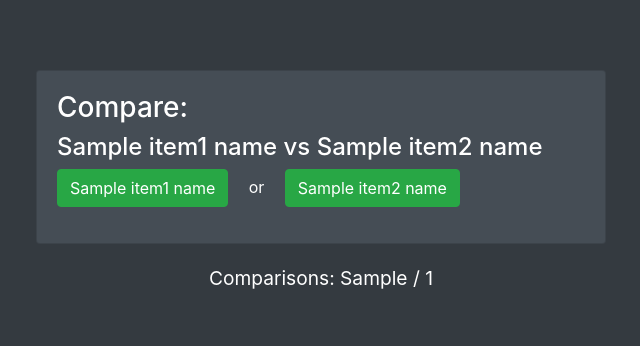
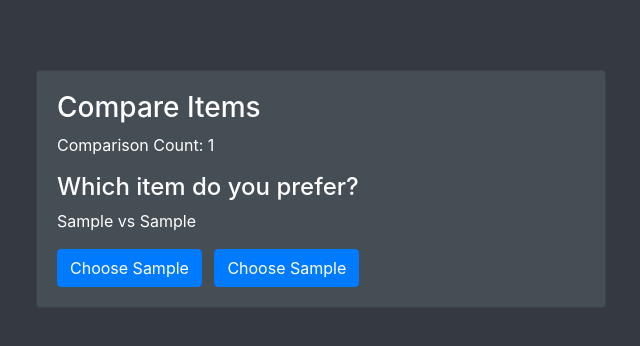
Before and after one commit to mckayc/elosimplecomparison, a Flask app: template templates/compare.html in a window 1280 px wide. Shown: the top 346 px of the page, without its empty margins (319-959 px from the left). Run offline with Flask 3, Linux system fonts and the light colour scheme; the template is opened without the code that fills it: most values are stand-ins (such as "Sample title", 1, 10 or a date in 2020); some libraries are stand-ins or nearby versions.

Commit message:
add features

```diff
--- a/app.py
+++ b/app.py
@@ -1,155 +1,103 @@
-from flask import Flask, render_template, request, redirect, url_for
+from flask import Flask, render_template, request, redirect, url_for, jsonify
+from datetime import datetime
 import sqlite3
-import itertools
-import random
-from datetime import datetime
 
 app = Flask(__name__)
-app.config['SECRET_KEY'] = 'your_secret_key'
+DATABASE = 'elo.db'
 
-# SQLite database connection
-conn = sqlite3.connect('db/elo.db', check_same_thread=False)
-c = conn.cursor()
-
-# Create table if not exists
-c.execute('''CREATE TABLE IF NOT EXISTS items (
-                id INTEGER PRIMARY KEY AUTOINCREMENT,
-                name TEXT NOT NULL,
-                timestamp TEXT DEFAULT CURRENT_TIMESTAMP,
+# Helper function to initialize database and tables
+def initialize_database():
+    with sqlite3.connect(DATABASE) as conn:
+        cursor = conn.cursor()
+        cursor.execute('''
+            CREATE TABLE IF NOT EXISTS items (
+                id INTEGER PRIMARY KEY,
+                name TEXT NOT NULL UNIQUE,
                 score INTEGER DEFAULT 1000,
                 wins INTEGER DEFAULT 0,
                 losses INTEGER DEFAULT 0
-            )''')
-conn.commit()
+            )
+        ''')
+        cursor.execute('''
+            CREATE TABLE IF NOT EXISTS comparisons (
+                id INTEGER PRIMARY KEY,
+                item1_id INTEGER,
+                item2_id INTEGER,
+                winner_id INTEGER,
+                timestamp TEXT,
+                FOREIGN KEY (item1_id) REFERENCES items (id),
+                FOREIGN KEY (item2_id) REFERENCES items (id),
+                FOREIGN KEY (winner_id) REFERENCES items (id)
+            )
+        ''')
+        conn.commit()
 
-# Function to calculate total number of comparisons
-def calculate_total_comparisons(num_items):
-    if num_items < 2:
-        return 0
-    return int(num_items * (num_items - 1) / 2)
+# Route to fetch comparison count
+@app.route('/get_comparison_count')
+def get_comparison_count():
+    with sqlite3.connect(DATABASE) as conn:
+        cursor = conn.cursor()
+        cursor.execute('SELECT COUNT(*) FROM comparisons')
+        comparison_count = cursor.fetchone()[0]
+    return jsonify({'comparison_count': comparison_count})
 
-@app.route('/')
-def index():
-    return render_template('index.html')
+# Route to display compare page
+@app.route('/compare', methods=['GET', 'POST'])
+def compare():
+    if request.method == 'GET':
+        with sqlite3.connect(DATABASE) as conn:
+            cursor = conn.cursor()
+            cursor.execute('SELECT * FROM items ORDER BY RANDOM() LIMIT 2')
+            items = cursor.fetchall()
+            if len(items) == 2:
+                return render_template('compare.html', item1=items[0], item2=items[1])
+            else:
+                return render_template('compare.html', item1=None, item2=None)
 
-@app.route('/compare', methods=['POST'])
-def compare():
-    items = request.form['items'].strip().split('\n')
+    elif request.method == 'POST':
+        item1_id = request.form['item1_id']
+        item2_id = request.form['item2_id']
+        winner_id = request.form['winner_id']
+        timestamp = datetime.now().strftime('%Y-%m-%d %H:%M:%S')
 
-    # Clear existing items before adding new ones for a fresh session
-    c.execute("DELETE FROM items")
-    conn.commit()
+        with sqlite3.connect(DATABASE) as conn:
+            cursor = conn.cursor()
+            cursor.execute('INSERT INTO comparisons (item1_id, item2_id, winner_id, timestamp) VALUES (?, ?, ?, ?)',
+                           (item1_id, item2_id, winner_id, timestamp))
+            conn.commit()
 
-    timestamp = datetime.now().strftime('%Y-%m-%d %H:%M:%S')
+        return redirect(url_for('compare'))
 
-    for item in items:
-        c.execute("INSERT INTO items (name, timestamp) VALUES (?, ?)", (item, timestamp))
-    conn.commit()
-
-    # Redirect to first comparison
-    return redirect(url_for('next_comparison'))
-
-@app.route('/compare/<int:item1_id>/<int:item2_id>', methods=['GET', 'POST'])
-def do_comparison(item1_id, item2_id):
-    if request.method == 'POST':
-        winner_id = int(request.form['winner'])
-        loser_id = item1_id if winner_id == item2_id else item2_id
-
-        update_elo(item1_id, item2_id, winner_id)
-
-        # Check if all comparisons are done, redirect to results if true
-        c.execute("SELECT COUNT(id) FROM items")
-        num_items = c.fetchone()[0]
-        total_comparisons = calculate_total_comparisons(num_items)
-
-        c.execute("SELECT COUNT(*) FROM (SELECT DISTINCT a.id, b.id FROM items a, items b WHERE a.id != b.id) AS pairs")
-        current_comparison = c.fetchone()[0]
-
-        if current_comparison >= total_comparisons:
-            return redirect(url_for('results', timestamp=request.args.get('timestamp')))
-
-        # Redirect to next comparison if more are needed
-        return redirect(url_for('next_comparison'))
-
-    c.execute("SELECT name FROM items WHERE id=?", (item1_id,))
-    item1_name = c.fetchone()[0]
-    c.execute("SELECT name FROM items WHERE id=?", (item2_id,))
-    item2_name = c.fetchone()[0]
-
-    # Get number of items for counter
-    c.execute("SELECT COUNT(id) FROM items")
-    num_items = c.fetchone()[0]
-
-    # Calculate total comparisons and current comparison count
-    total_comparisons = calculate_total_comparisons(num_items)
-
-    # Count completed comparisons
-    c.execute("SELECT COUNT(*) FROM (SELECT DISTINCT a.id, b.id FROM items a, items b WHERE a.id != b.id) AS pairs")
-    current_comparison = c.fetchone()[0] + 1
-
-    return render_template('compare.html', item1_id=item1_id, item2_id=item2_id,
-                           item1_name=item1_name, item2_name=item2_name,
-                           current_comparison=current_comparison, total_comparisons=total_comparisons)
-
-def update_elo(item1_id, item2_id, winner_id):
-    c.execute("SELECT score FROM items WHERE id=?", (item1_id,))
-    item1_score = c.fetchone()[0]
-    c.execute("SELECT score FROM items WHERE id=?", (item2_id,))
-    item2_score = c.fetchone()[0]
-
-    K = 32
-
-    if winner_id == item1_id:
-        S1 = 1
-        S2 = 0
-    else:
-        S1 = 0
-        S2 = 1
-
-    E1 = 1 / (1 + 10**((item2_score - item1_score) / 400))
-    E2 = 1 / (1 + 10**((item1_score - item2_score) / 400))
-
-    new_item1_score = item1_score + K * (S1 - E1)
-    new_item2_score = item2_score + K * (S2 - E2)
-
-    c.execute("UPDATE items SET score=?, wins=wins+?, losses=losses+? WHERE id=?",
-              (new_item1_score, S1, S2, item1_id))
-    c.execute("UPDATE items SET score=?, wins=wins+?, losses=losses+? WHERE id=?",
-              (new_item2_score, S2, S1, item2_id))
-    conn.commit()
-
-@app.route('/next')
-def next_comparison():
-    c.execute("SELECT id FROM items")
-    items = c.fetchall()
-
-    pairs = list(itertools.combinations(items, 2))
-
-    if len(pairs) > 0:
-        random.shuffle(pairs)
-
-        item1_id, item2_id = pairs[0][0][0], pairs[0][1][0]
-
-        return redirect(url_for('do_comparison', item1_id=item1_id, item2_id=item2_id))
-    else:
-        return redirect(url_for('results'))
-
+# Route to display results page
 @app.route('/results')
 def results():
-    timestamp = request.args.get('timestamp')
+    with sqlite3.connect(DATABASE) as conn:
+        cursor = conn.cursor()
+        cursor.execute('SELECT items.name, comparisons.timestamp FROM comparisons JOIN items ON items.id = comparisons.item1_id OR items.id = comparisons.item2_id ORDER BY comparisons.timestamp DESC')
+        timestamps = cursor.fetchall()
 
-    if timestamp:
-        c.execute("SELECT id, name, score, wins FROM items WHERE timestamp=?", (timestamp,))
-    else:
-        c.execute("SELECT id, name, score, wins FROM items ORDER BY score DESC")
-
-    ranked_items = c.fetchall()
-
-    # Fetch timestamps and items for history links
-    c.execute("SELECT DISTINCT timestamp FROM items ORDER BY timestamp DESC")
-    timestamps = c.fetchall()
+        cursor.execute('SELECT name, score, wins, losses FROM items ORDER BY score DESC')
+        ranked_items = cursor.fetchall()
 
     return render_template('results.html', ranked_items=ranked_items, timestamps=timestamps)
 
+# Route to display index page and handle item addition
+@app.route('/', methods=['GET', 'POST'])
+def index():
+    if request.method == 'POST':
+        item_name = request.form['item_name']
+        with sqlite3.connect(DATABASE) as conn:
+            cursor = conn.cursor()
+            cursor.execute('INSERT INTO items (name) VALUES (?)', (item_name,))
+            conn.commit()
+
+    with sqlite3.connect(DATABASE) as conn:
+        cursor = conn.cursor()
+        cursor.execute('SELECT * FROM items')
+        items = cursor.fetchall()
+
+    return render_template('index.html', items=items)
+
 if __name__ == '__main__':
+    initialize_database()
     app.run(debug=True, host='0.0.0.0')
--- a/templates/compare.html
+++ b/templates/compare.html
@@ -20,30 +20,37 @@
             padding: 20px;
             margin-bottom: 20px;
         }
-        .counter {
-            text-align: center;
-            font-size: 1.2rem;
-            margin-top: 20px;
-        }
     </style>
 </head>
 <body>
     <div class="container">
         <div class="card">
-            <h3>Compare:</h3>
-            <h4>{{ item1_name }} vs {{ item2_name }}</h4>
-            <form action="{{ url_for('do_comparison', item1_id=item1_id, item2_id=item2_id) }}" method="POST">
-                <div class="form-group">
-                    <button type="submit" class="btn btn-success" name="winner" value="{{ item1_id }}">{{ item1_name }}</button>
-                    <span class="mx-3">or</span>
-                    <button type="submit" class="btn btn-success" name="winner" value="{{ item2_id }}">{{ item2_name }}</button>
-                </div>
+            <h3>Compare Items</h3>
+            <p>Comparison Count: <span id="comparisonCount">0</span></p>
+
+            <form action="/compare" method="POST">
+                {% if item1 and item2 %}
+                <h4>Which item do you prefer?</h4>
+                <p>{{ item1[1] }} vs {{ item2[1] }}</p>
+                <input type="hidden" name="item1_id" value="{{ item1[0] }}">
+                <input type="hidden" name="item2_id" value="{{ item2[0] }}">
+                {% endif %}
+                <button type="submit" class="btn btn-primary">Choose {{ item1[1] }}</button>
+                <button type="submit" class="btn btn-primary ml-2">Choose {{ item2[1] }}</button>
             </form>
         </div>
+    </div>
 
-        <div class="counter">
-            Comparisons: {{ current_comparison }} / {{ total_comparisons }}
-        </div>
-    </div>
+    <script>
+        document.addEventListener('DOMContentLoaded', function() {
+            // Get the initial comparison count from the server
+            fetch('/get_comparison_count')
+                .then(response => response.json())
+                .then(data => {
+                    document.getElementById('comparisonCount').innerText = data.comparison_count;
+                })
+                .catch(error => console.error('Error fetching comparison count:', error));
+        });
+    </script>
 </body>
 </html>
```
Also changed, not shown: templates/results.html (+14 -9 lines).
